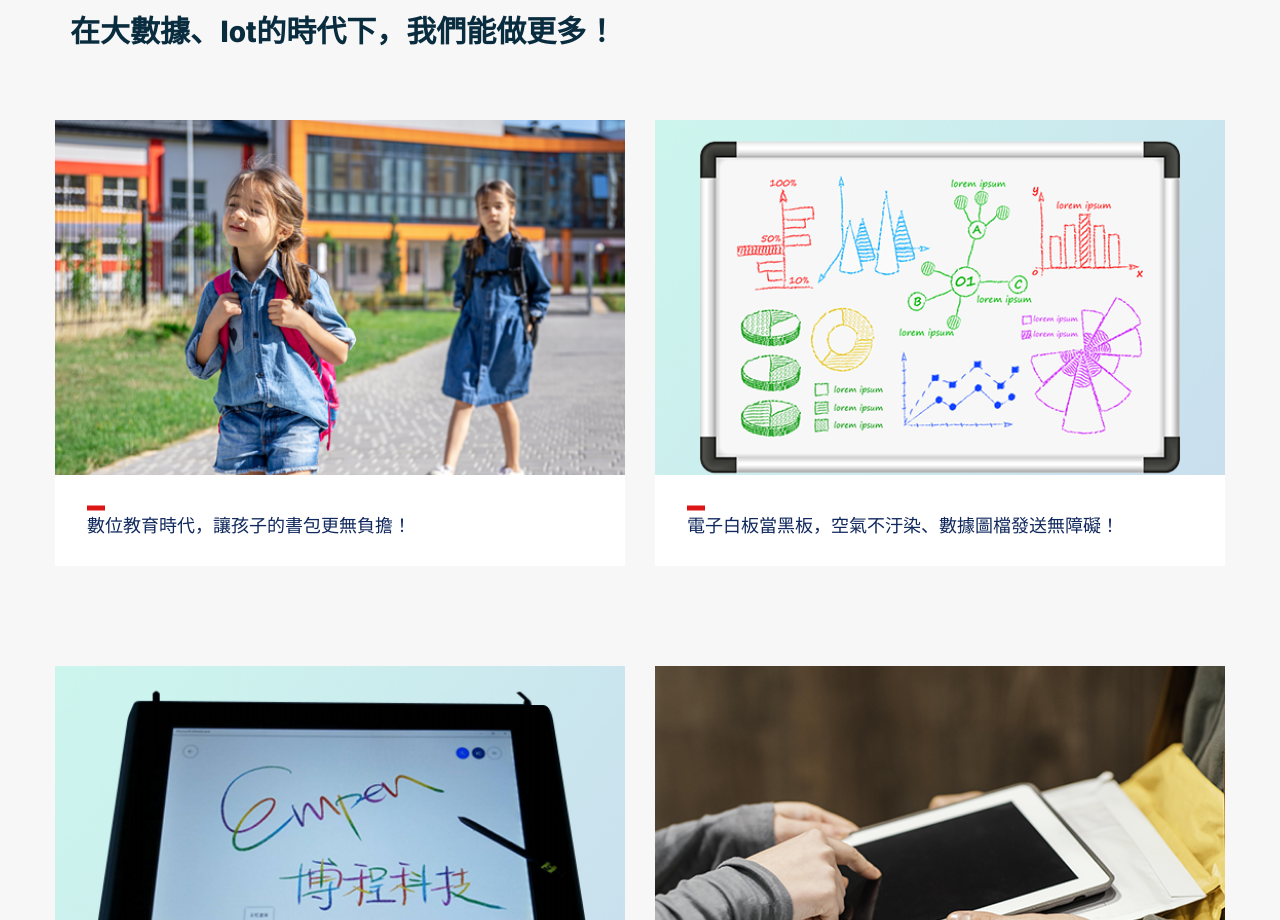
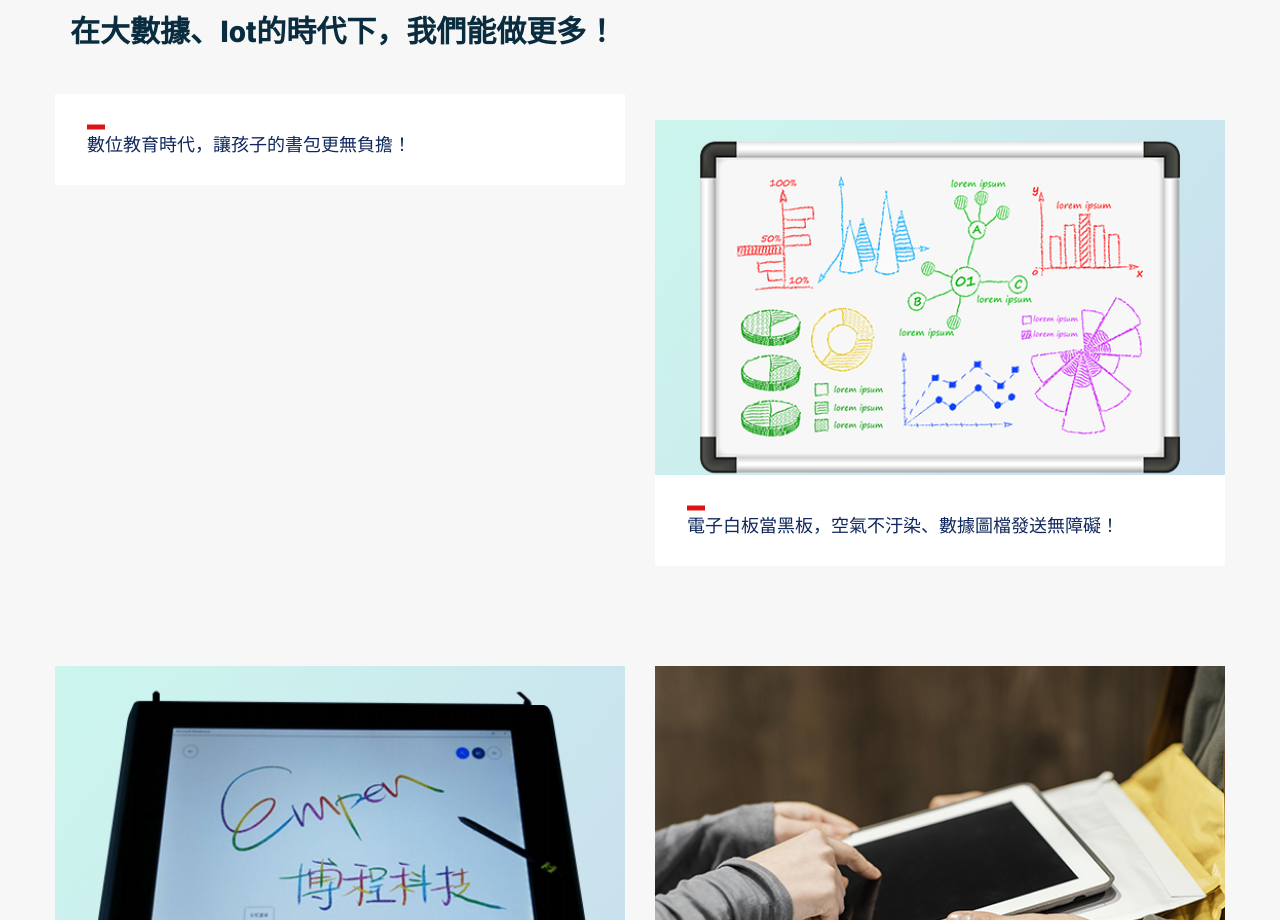
Before and after one commit to evelynLee/empen, a plain HTML site: page index.html in a window 1280 px wide. Shown: the part 907-1827 px from the top of the page. Drawn offline with Linux system fonts and the light colour scheme.

Commit message:
Homepage

```diff
--- a/index.html
+++ b/index.html
@@ -169,7 +169,7 @@
                     <div class="col-lg-6 col-md-6 col-sm-10">
                         <div class="single-services mb-100 wow slideInLeft">
                             <div class="services-img">
-                                <img src="assets/img/gallery/features1.png" alt="">
+                                <img src="" alt="">
                             </div>
                             <div class="services-caption">
                                 <span></span>
```
